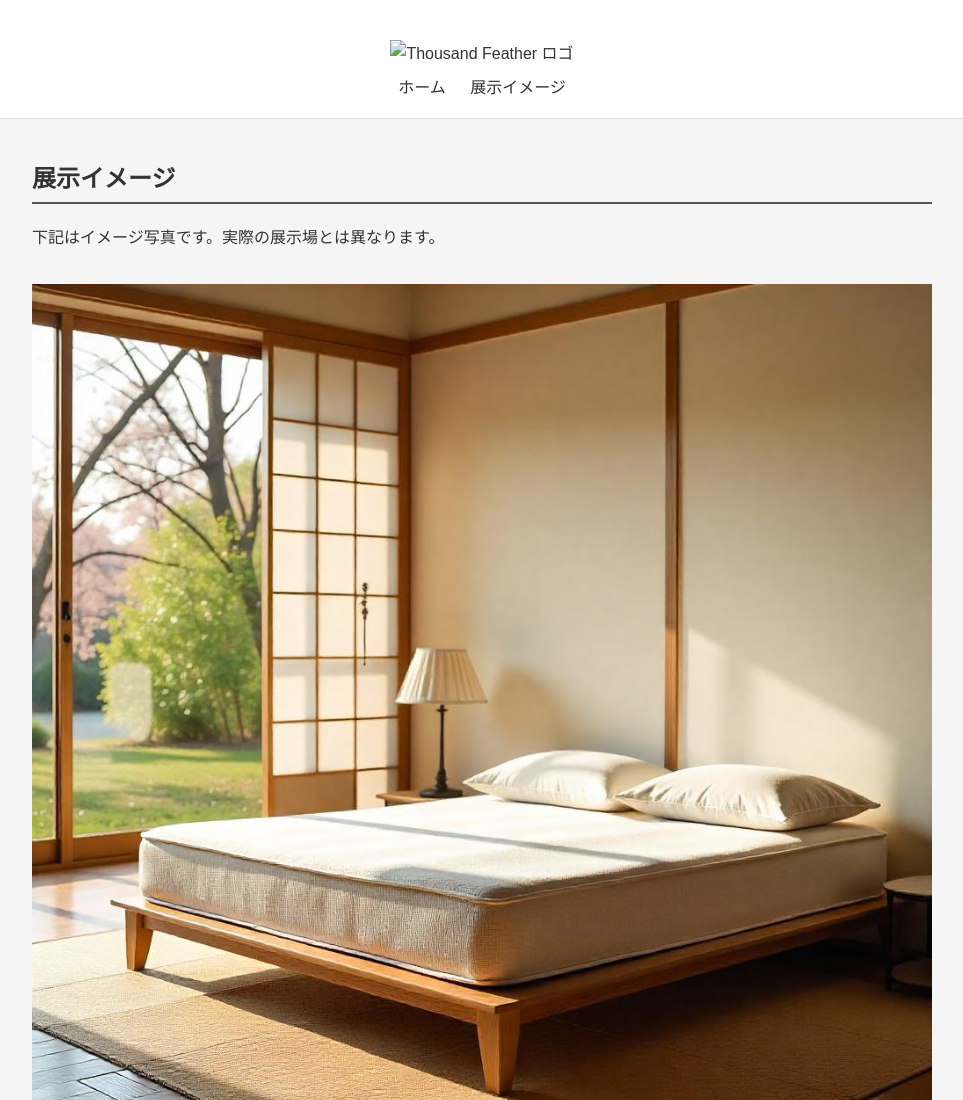
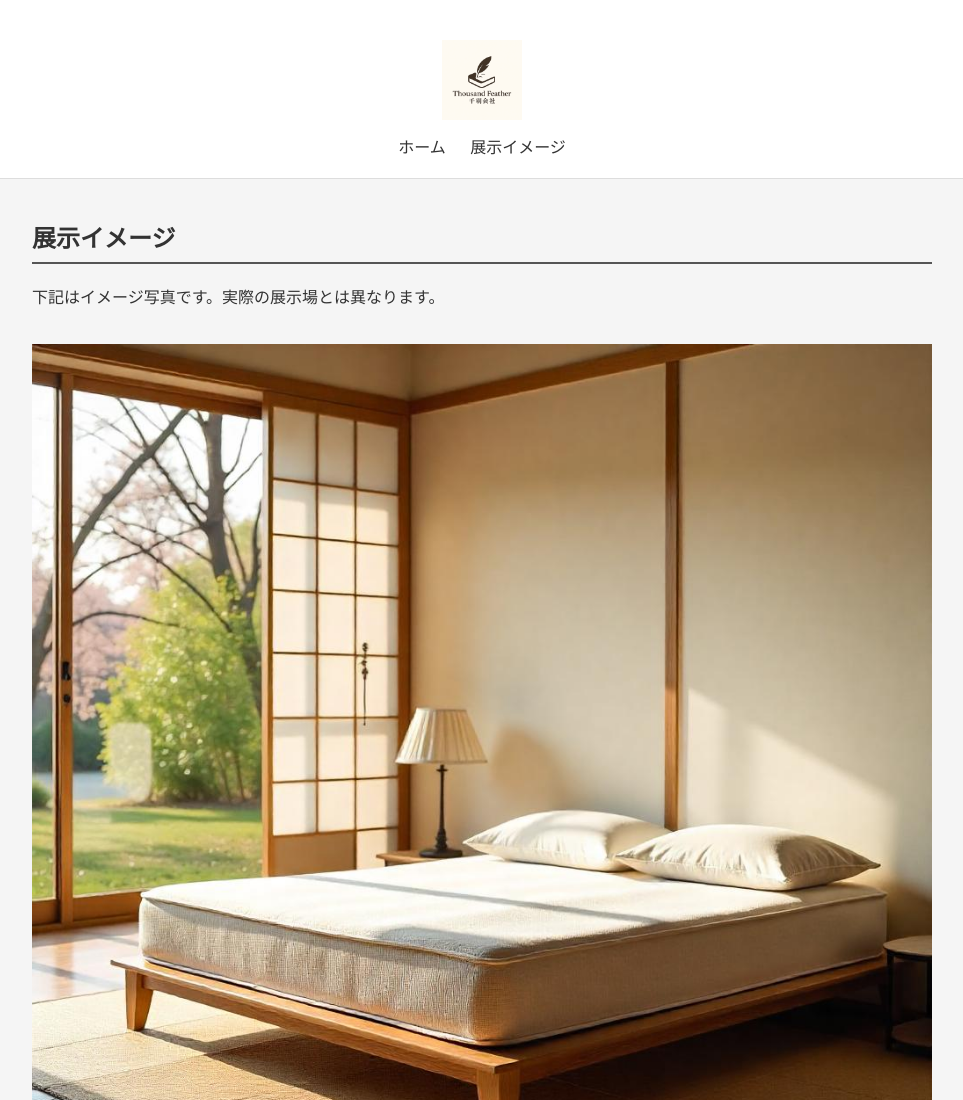
Before and after one commit to ThousandFeatherJP/ThousandFeather, a plain HTML site: page showroom.html in a window 1280 px wide. Shown: the top 1100 px of the page, without its empty margins (158-1121 px from the left). Drawn offline with Linux system fonts and the light colour scheme.

Commit message:
Update showroom.html

```diff
--- a/showroom.html
+++ b/showroom.html
@@ -19,7 +19,7 @@
 </head>
 <body>
   <header>
-    <img src="Thousandfeather.png" alt="Thousand Feather ロゴ">
+    <img src="Thousandfeather.png.png" alt="Thousand Feather ロゴ">
     <nav>
       <a href="index.html">ホーム</a>
       <a href="showroom.html">展示イメージ</a>
```
